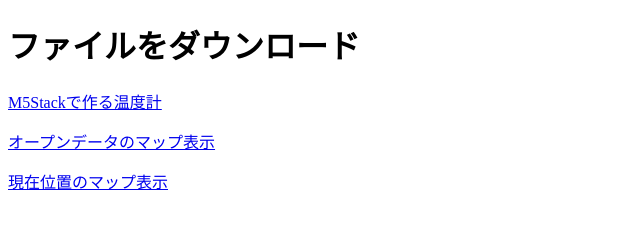
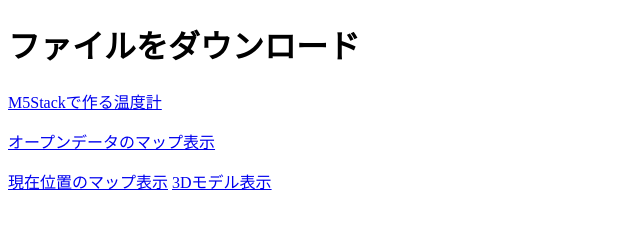
Before and after one commit to kzc202204/Private, a plain HTML site: page index.html in a window 1280 px wide. Shown: the whole page, without its empty margins (0-640 px from the left). Drawn offline with Linux system fonts and the light colour scheme.

Commit message:
Update index.html

```diff
--- a/index.html
+++ b/index.html
@@ -15,6 +15,8 @@
         <a href="M5Stack/温度計/main9.m5f" download>M5Stackで作る温度計</a><p></p>
         <a href="Javascript/leaflet/index.html" download>オープンデータのマップ表示</a><p></p>
         <a href="Javascript/geolocation/index.html" download>現在位置のマップ表示</a>
+        <a href="Javascript/3DViewer/index.html" download>3Dモデル表示</a>
+
     </p>
 
 </body>
```
